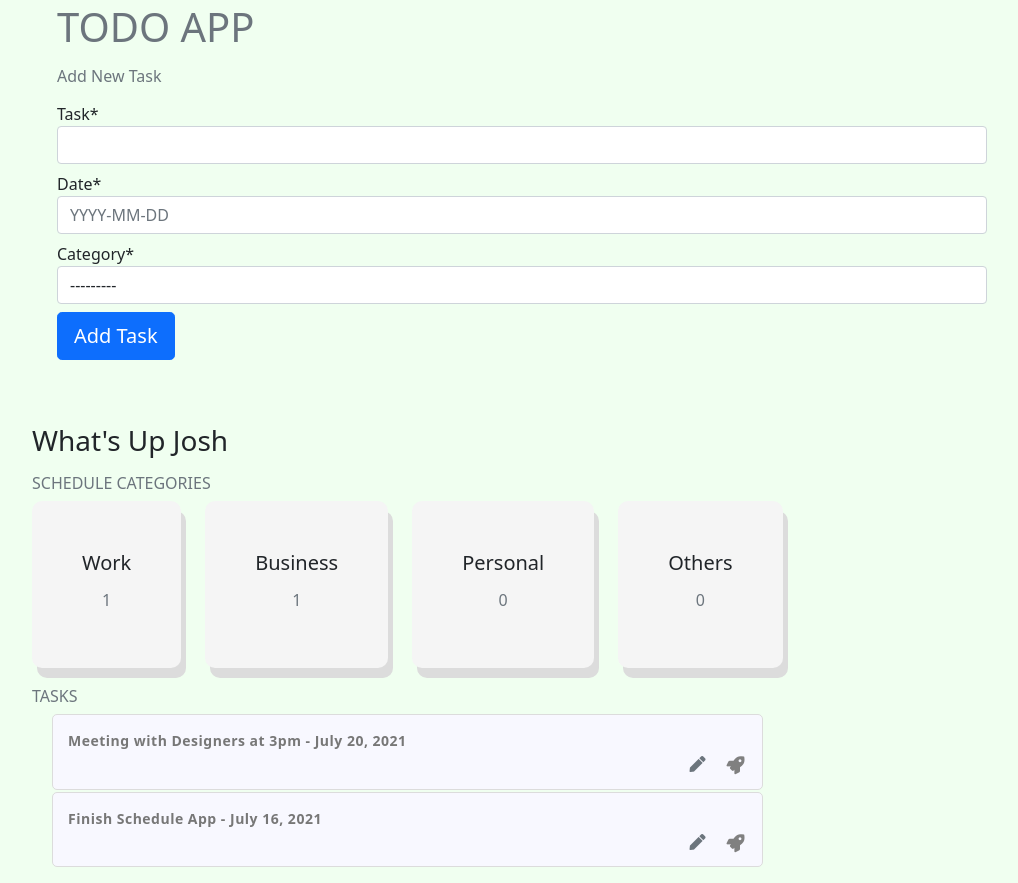
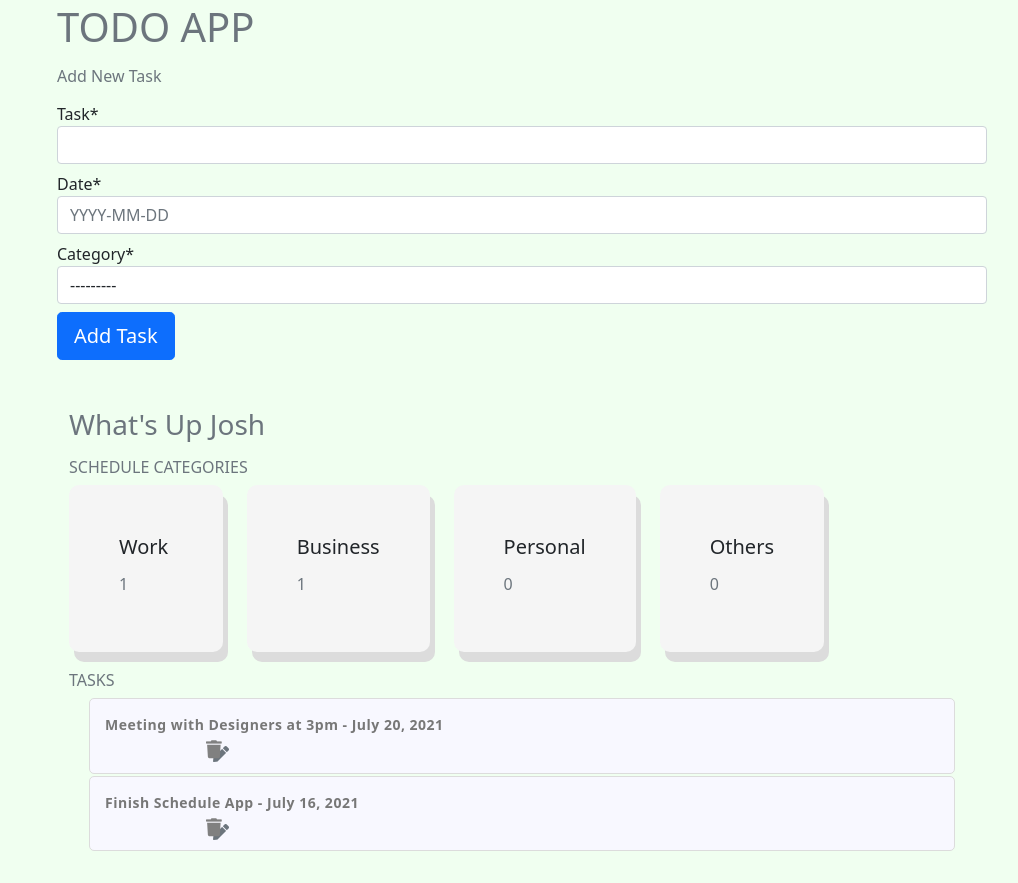
Before and after one commit to Tamunokuro/ScheduleApp, a Django app: page / in a window 1280 px wide. Shown: the part 45-928 px from the top of the page, without its empty margins (118-1136 px from the left). After the commit the page ends 896 px from the top, so only its background shows below. Run offline with Django 3.2, Linux system fonts and the light colour scheme; data comes from the database, SQL or seed files in the repository; some libraries are stand-ins or nearby versions.

Commit message:
Final CSS edits

```diff
--- a/scheduleapp/settings.py
+++ b/scheduleapp/settings.py
@@ -25,7 +25,7 @@ STATIC_DIR = os.path.join(BASE_DIR, 'static')
 SECRET_KEY = 'xx^uf3rd4*rn9dpd%_!^#%7!*+k=0+p0@qnli9ctr$qoltwr7t'
 
 # SECURITY WARNING: don't run with debug turned on in production!
-DEBUG = False
+DEBUG = True
 
 ALLOWED_HOSTS = ['django-scheduleapp.herokuapp.com', '127.0.0.1']
 
--- a/static/css/style.css
+++ b/static/css/style.css
@@ -50,29 +50,27 @@ button {
   transition: all 0.3s;*/
 }
 
-.deleteTask {
+#deleteTask {
   transition: transform 0.2s;
   width: 10px;
   height: 10px;
   position: absolute;
-  right: 50px;
 }
-.deleteTask:hover {
+#deleteTask:hover {
   transition: transform 0.2s;
   width: 5px;
   height: 5px;
   transform: scale(1.5);
 }
 
-.editTask {
+#editTask {
   transition: transform 0.2s;
   width: 10px;
   height: 10px;
   position: absolute;
-  right: 80px;
 }
 
-.editTask:hover {
+#editTask:hover {
   transition: transform 0.2s;
   width: 5px;
   height: 5px;
--- a/templates/todo/index.html
+++ b/templates/todo/index.html
@@ -47,15 +47,15 @@
 
 
 <div class="container">
-    <div class="col-md-10 offset-md-1 mt-5">
-    <div class="body mt-3">
-        <h3>What's Up Josh</h3>
+    <div class="col-md-10 mt-5">
+    <div class="mt-3">
+        <h3 class="text-muted">What's Up Josh</h3>
         <h6 class="text-muted mt-3">SCHEDULE CATEGORIES</h6>
         <div class="row">
             <div class="col">
                 <div class="category">
                   <h5>Work</h5>
-                    <h6 class="text-muted text-center mt-3">{{workTodo}}</h6>
+                    <h6 class="text-muted mt-3">{{workTodo}}</h6>
 
                 </div>
             </div>
@@ -63,7 +63,7 @@
             <div class="col">
               <div class="category">
                 <h5>Business</h5>
-                <h6 class="text-muted text-center mt-3">{{businessTodo}}</h6>
+                <h6 class="text-muted mt-3">{{businessTodo}}</h6>
 
               </div>
           </div>
@@ -71,7 +71,7 @@
           <div class="col">
               <div class="category">
                 <h5>Personal</h5>
-                <h6 class=" text-muted text-center mt-3">{{personalTodo}}</h6>
+                <h6 class=" text-muted mt-3">{{personalTodo}}</h6>
 
               </div>
           </div>
@@ -79,14 +79,18 @@
           <div class="col">
             <div class="category">
               <h5>Others</h5>
-              <h6 class=" text-muted text-center mt-3">{{othersTodo}}</h6>
+              <h6 class=" text-muted mt-3">{{othersTodo}}</h6>
             </div>
         </div>
         </div>
+    </div>
+    </div>
+</div>
 
+<div class="container">
         <h6 class="text-muted mt-3">TASKS</h6>
         <div class="row">
-          <div class="col-lg">
+          <div class="col">
             <ul class="todoList justify-content-center">
               {% for todo in todoitems %}
               <li class="todoItem">
@@ -94,25 +98,27 @@
                 {{ todo.task }} - {{ todo.date }}
                 <br>
 
-                <span class="category-{{ todo.category }}" name="{{ todo.category }}"> {{ todo.category }}</span>
+                <span class="category-{{ todo.category }}" name="{{ todo.category }}"> {{ todo.category }}
+
+
+                </span>
+                <a class="btn text-secondary" id="editTask" href="{% url 'update' todo.id %}">
+                  <i class="fas fa-pen"></i>
+                </a>
+                <form action="{% url 'delete' todo.id %}" method="POST" class="d-inline">
+                  {% csrf_token %}
+                  <button id="deleteTask" type="submit"><i class="fa fa-trash"></i></button>
+                </form>
 
 
 
-                <a class="btn text-secondary py-0 editTask" href="{% url 'update' todo.id %}">
-                  <i class="fas fa-pen"></i>
-                </a>
 
-                <form action="{% url 'delete' todo.id %}" method="POST" class="d-inline">
-                  {% csrf_token %}
 
-                  <button class="deleteTask" type="submit"><i class="fa fa-rocket"></i></button>
-                </form>
+
               </li>
               {% endfor %}
             </ul>
           </div>
         </div>
-        </div>
-</div>
 </div>
 {% endblock content %}
```
